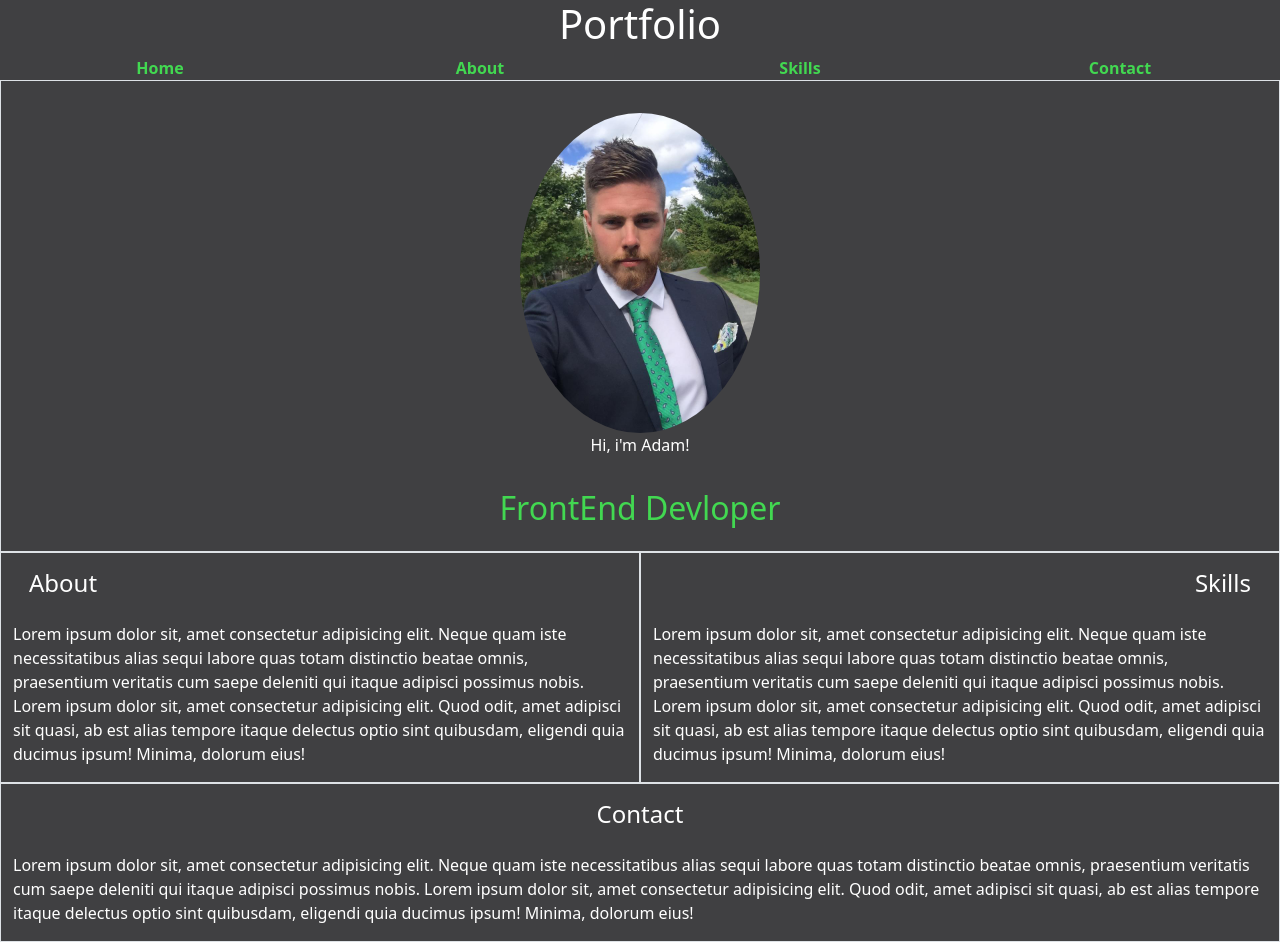
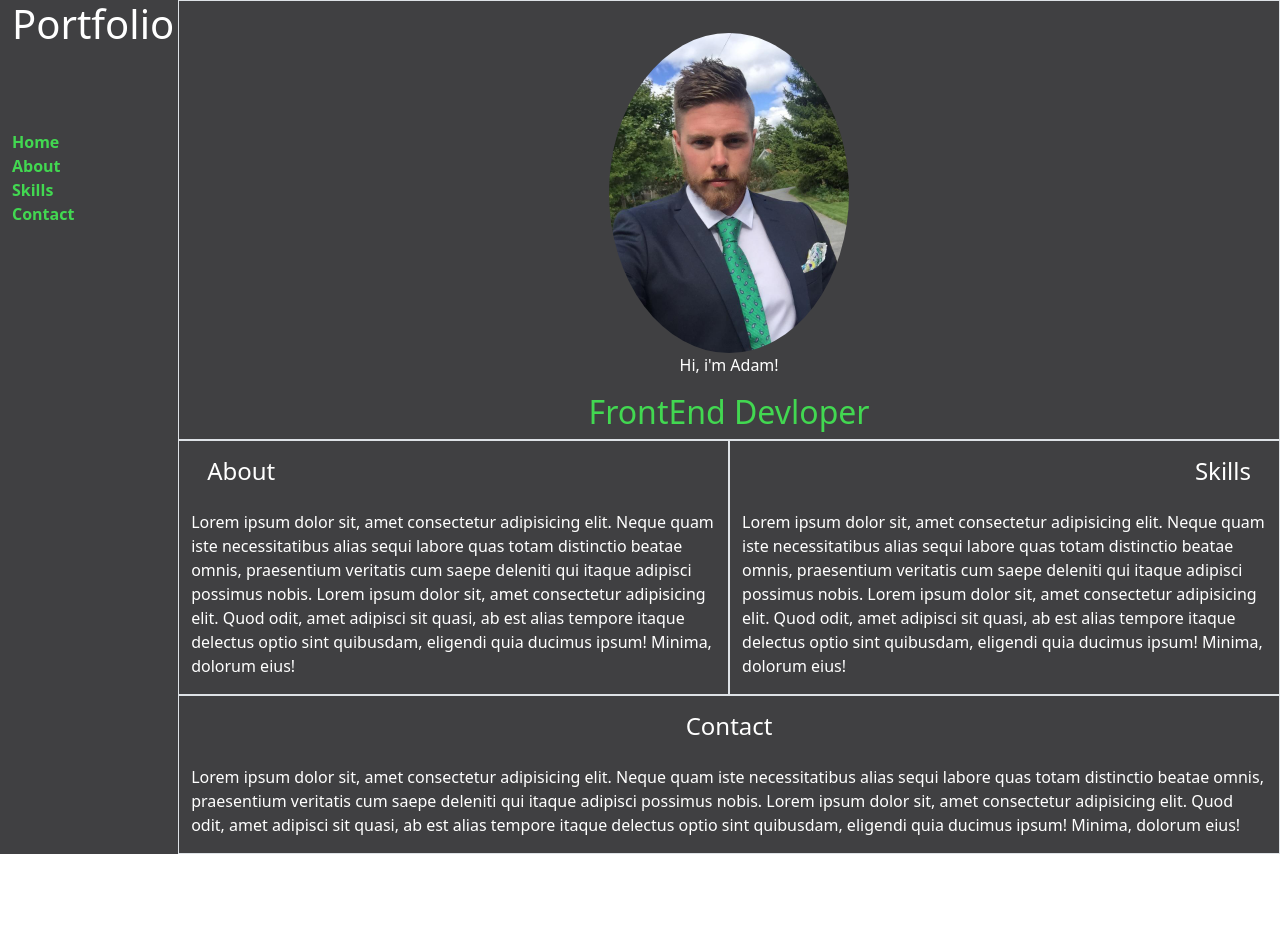
Before and after one commit to Stuuben/Portfolio, a plain HTML site: page index.html in a window 1280 px wide. After the commit the page ends 854 px from the top, so only its background shows below. Drawn offline with nearby package versions, Linux system fonts and the light colour scheme.

Commit message:
Gjort klart det mesta för layouten

```diff
--- a/css/index.css
+++ b/css/index.css
@@ -4,8 +4,9 @@
 }
 h1 {
     color: #FFFFFF;
+
 }
-h2,h3, h4 {
+h3, h4 {
     color: #FFFFFF;
     padding: 1rem
 }
@@ -38,3 +39,30 @@ a:hover {
   width: 30vh;
   border-radius: 50%
 }
+
+@media screen and (min-width: 768px) {
+    .container-fluid {
+        display: flex;
+        position: relative;
+    }
+    nav {
+        display: flex;
+        flex-direction: column;
+    }
+    header {
+       padding-right: 1rem;
+       height: 300px;
+    }
+    h1 {
+
+    }
+    nav {
+        display: flex;
+        flex-direction: column;
+
+    }
+    a {
+        margin-top: 100px;
+    }
+
+}
--- a/index.html
+++ b/index.html
@@ -22,14 +22,17 @@
   </head>
   <body>
     <main class="container-fluid">
-        <header class="row text-center"><h1>Portfolio</h1></header>
+        <header class="row text-center">
+            <h1>Portfolio</h1>
             <nav class="row">
-        <section class="col-3 text-center"> <a href="Home" target="framename">Home</a></section>
+                <section class="col-3 text-center"> <a href="Home">Home</a></section>
                 <section class="col-3 text-center"><a href="About">About</a></section>
                 <section class="col-3 text-center"><a href="Skills">Skills</a></section>
                 <section class="col-3 text-center"><a href="Contact">Contact</a></section>
                 </section>
               </nav>
+        </header>
+
       <section class="row">
         <article class="col-12 col-md-12 col-lg-12 border">
             <div class="img-container">
```
Lines whose indentation alone changed are shown as unchanged.
